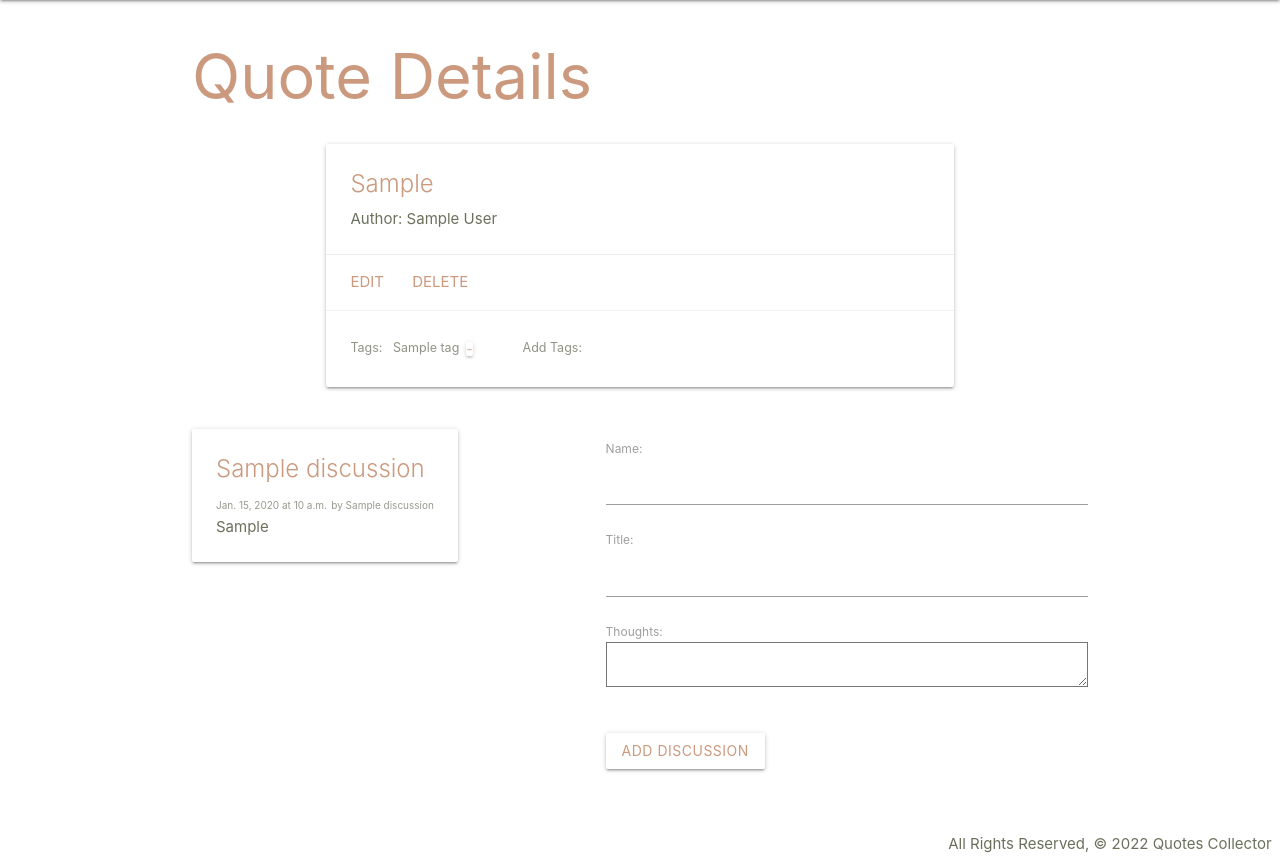
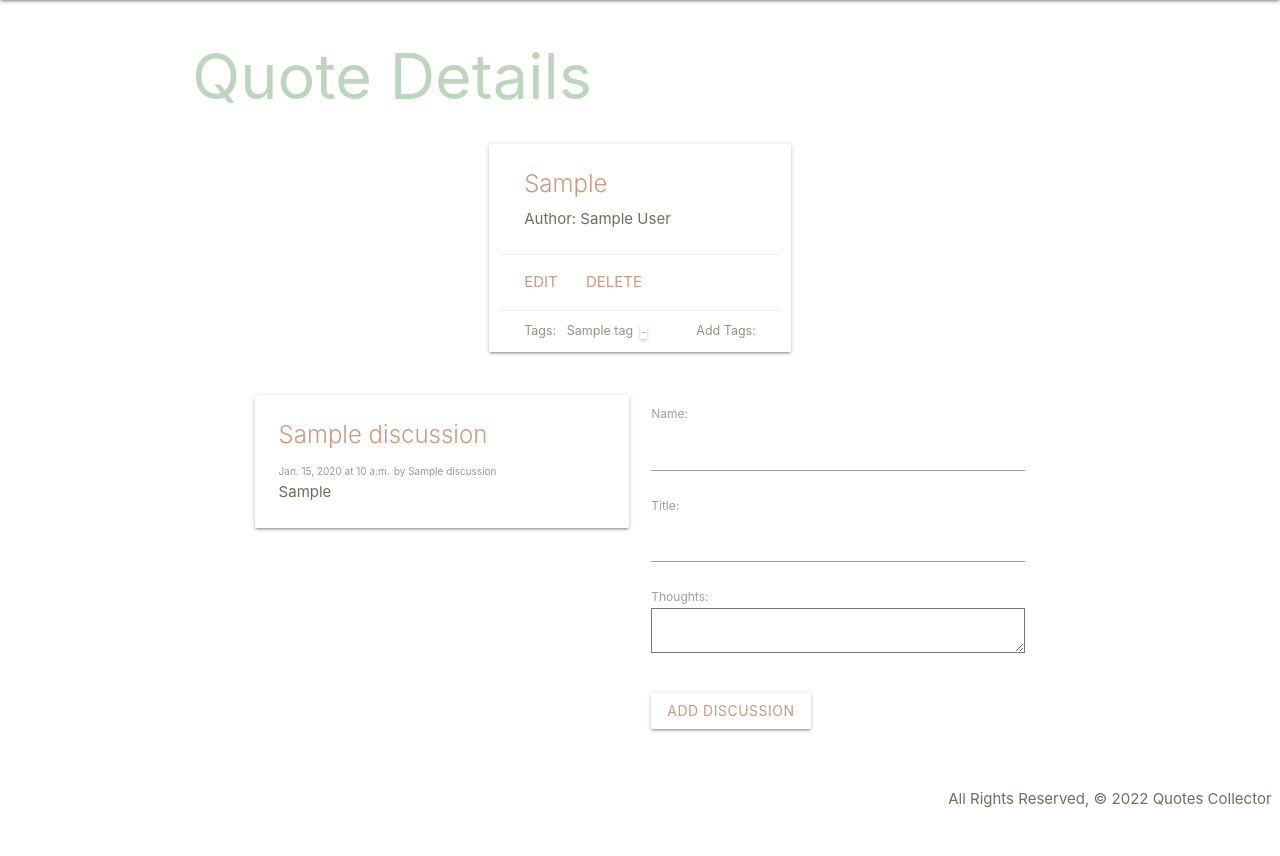
Before and after one commit to bholeneha/quotescollector, a Django app: page /quotes/1/ in a window 1280 px wide. Shown: the part 64-920 px from the top of the page. After the commit the page ends 872 px from the top, so only its background shows below. Run offline with Django 4.2, Linux system fonts and the light colour scheme; a user stored in the database is signed in; tables that the repository leaves empty hold one stand-in row (values such as "Sample post").

Commit message:
change heading color

```diff
--- a/main_app/static/css/style.css
+++ b/main_app/static/css/style.css
@@ -88,3 +88,8 @@ h6 {
     font-size: smaller;
     opacity: 75%;
 }
+
+h1 {
+    opacity: 75%;
+    color: #A8C7A6;
+}
--- a/main_app/templates/quotes/detail.html
+++ b/main_app/templates/quotes/detail.html
@@ -2,8 +2,8 @@
 {% block content %}
 
 <h1>Quote Details</h1>
-<div class="row container">
-    <div class="card">
+    <div class="row">
+        <div class="col s12 card">
             <div class="card-content">
                 <span class="card-title">{{ quote.quote }}</span>
                 <p>Author: {{ quote.author }}</p>
@@ -39,8 +39,9 @@
         </div>
     </div>
 
-<div class="discuss-container">
-    <div class="row left">
+
+    <div class="row">
+        <div class="col s6 left">
             {% for discussion in quote.discussion_set.all %}
                 <div class="card">
                     <div class="card-content">
@@ -53,16 +54,14 @@
             {% endfor %}
         </div>
 
-    <div class="row right">
-        <!-- <div class="col s6"> -->
+        <div class="col s6 right">
             <form action = "{% url 'add_discussion' quote.id %}" method="post">
                 {% csrf_token %}
                 {{ discussion_form.as_p }}
                 <input type="submit" class="btn" value="Add Discussion">
             </form>
-        <!-- </div> -->
+        </div>
     </div>
 
-</div>
 
 {% endblock %}
```
Lines whose indentation alone changed are shown as unchanged.
